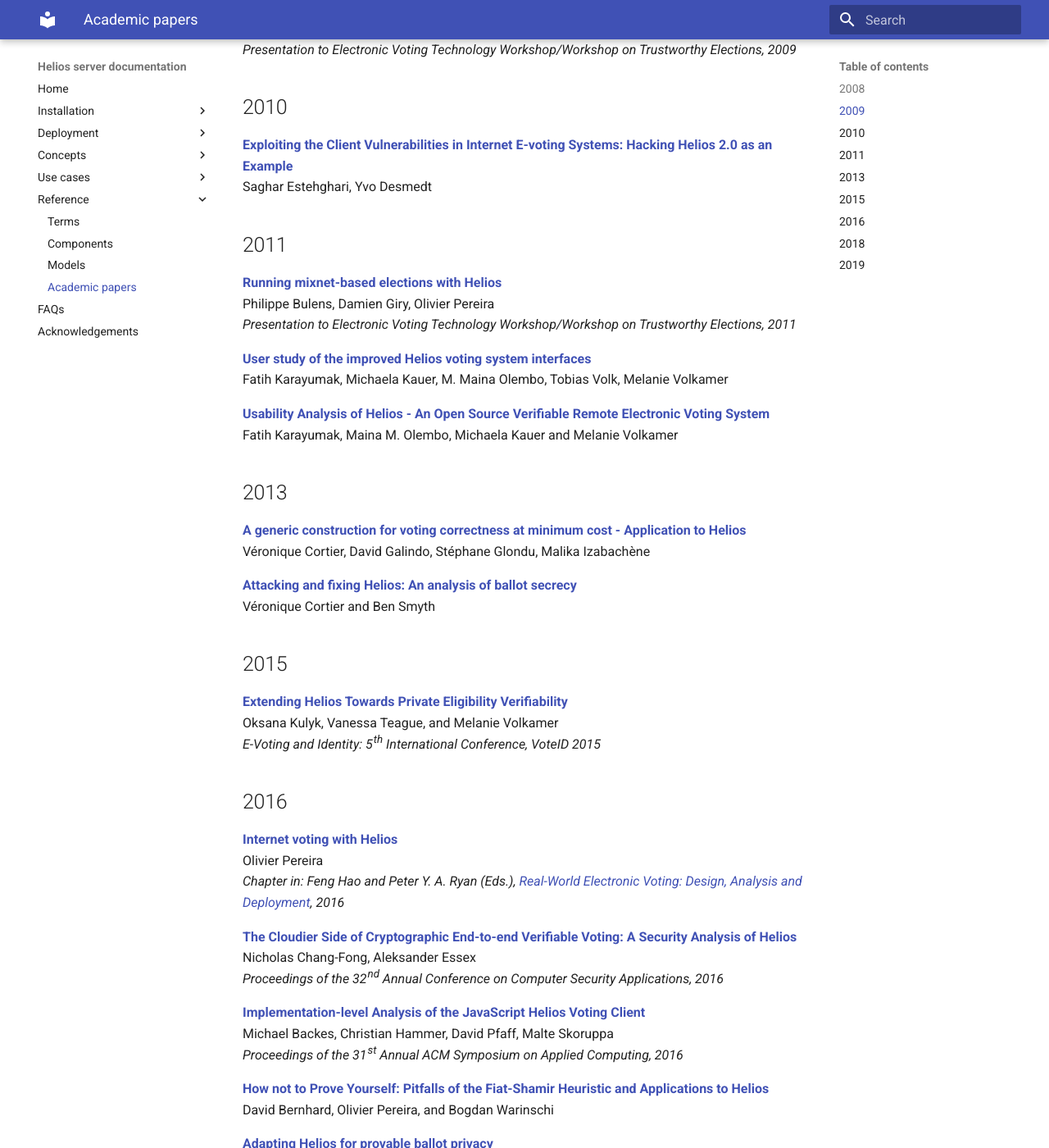
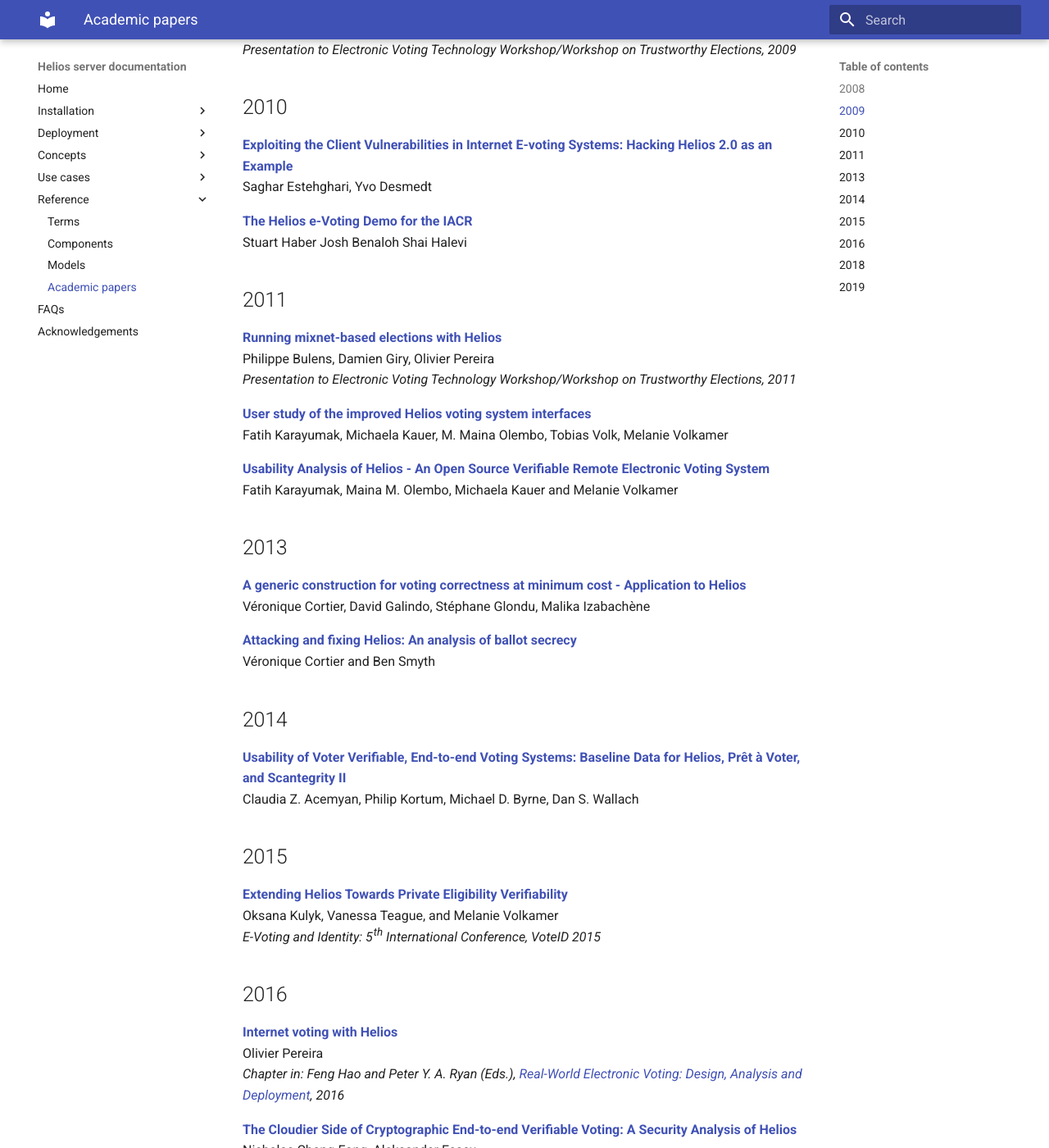
Before and after one commit to wrmack/helios-server-docs, an MkDocs documentation site: the page built from docs/ref_literature.md, in a window 1280 px wide and 1400 px high, scrolled down 402 px. Shown: the whole window at 82% size. Built offline with MkDocs 1.6.1 and Material for MkDocs 9.7.7, drawn with Linux system fonts in a browser that asks for light colours.

Commit message:
20191104

```diff
--- a/docs/ref_literature.md
+++ b/docs/ref_literature.md
@@ -14,6 +14,9 @@
 **[Exploiting the Client Vulnerabilities in Internet E-voting Systems: Hacking Helios 2.0 as an Example](https://www.usenix.org/legacy/events/evt/tech/full_papers/Estehghari.pdf)**
 Saghar Estehghari, Yvo Desmedt
 
+**[The Helios e-Voting Demo for the IACR](https://www.iacr.org/elections/eVoting/heliosDemo.pdf)**
+Stuart Haber Josh Benaloh Shai Halevi
+
 ## 2011
 **[Running mixnet-based elections with Helios](https://www.usenix.org/legacy/events/evtwote11/tech/final_files/Bulens.pdf)**
 Philippe Bulens, Damien Giry, Olivier Pereira
@@ -29,10 +32,13 @@
 **[A generic construction for voting correctness at minimum cost - Application to Helios](https://eprint.iacr.org/2013/177.pdf)**
 Véronique Cortier, David Galindo, Stéphane Glondu, Malika Izabachène
 
-
 **[Attacking and fixing Helios: An analysis of ballot secrecy](https://bensmyth.com/files/Smyth12-attacking-Helios.pdf)**
 Véronique Cortier and Ben Smyth
 
+
+## 2014
+**[Usability of Voter Verifiable, End-to-end Voting Systems: Baseline Data for Helios, Prêt à Voter, and Scantegrity II](https://www.usenix.org/system/files/conference/evtwote14/jets_0203-acemyan.pdf)**
+Claudia Z. Acemyan, Philip Kortum, Michael D. Byrne, Dan S. Wallach
 
 ## 2015
 **[Extending Helios Towards Private Eligibility Verifiability](https://www.researchgate.net/publication/281526028_Extending_Helios_Towards_Private_Eligibility_Verifiability)**
```
Also changed, not shown: docs/con_e2ev.md (+4 -0 lines), site/con_e2ev/index.html, site/index.html, site/ref_literature/index.html, site/search/search_index.json, site/sitemap.xml, 1 other file.
